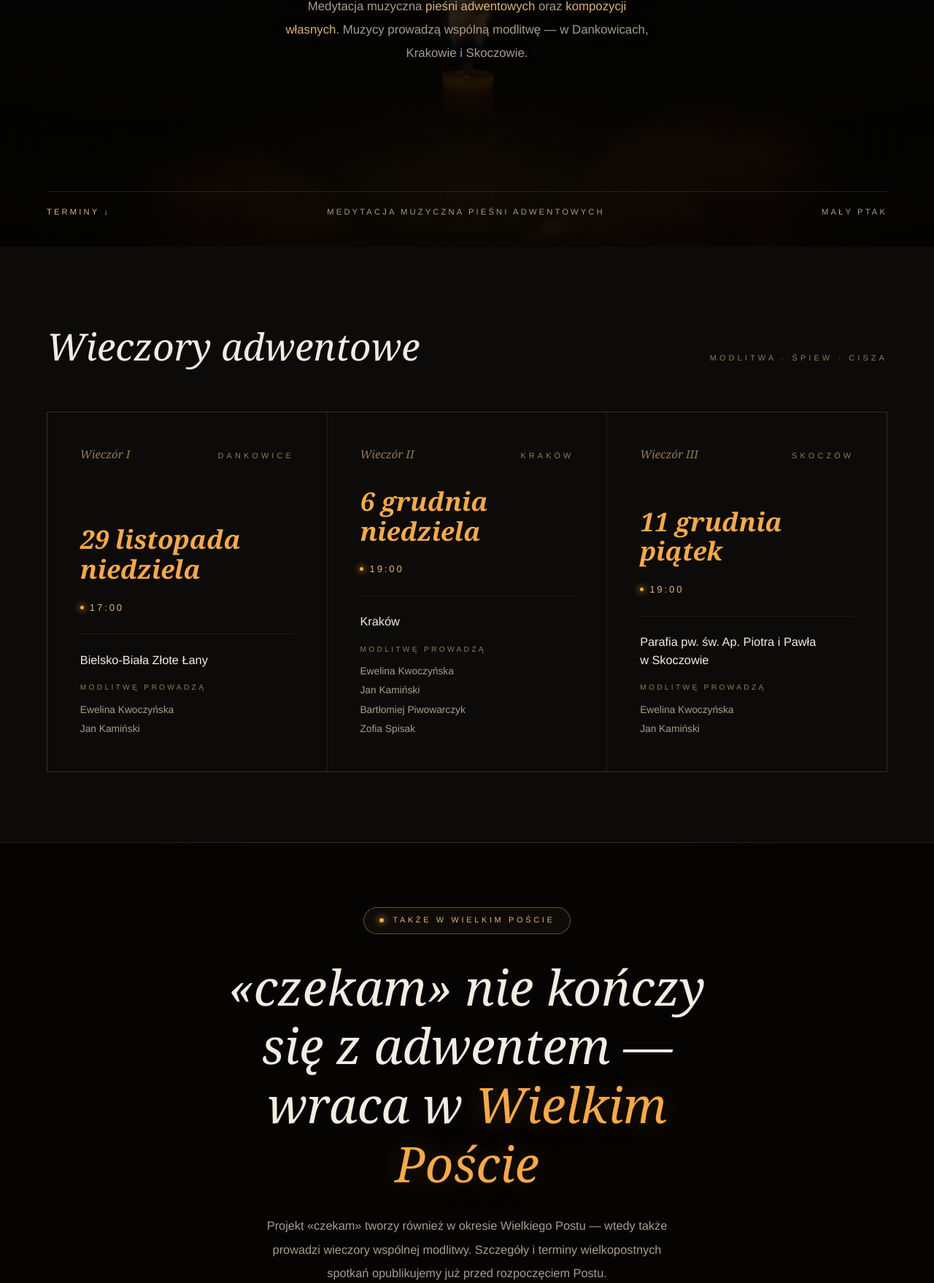
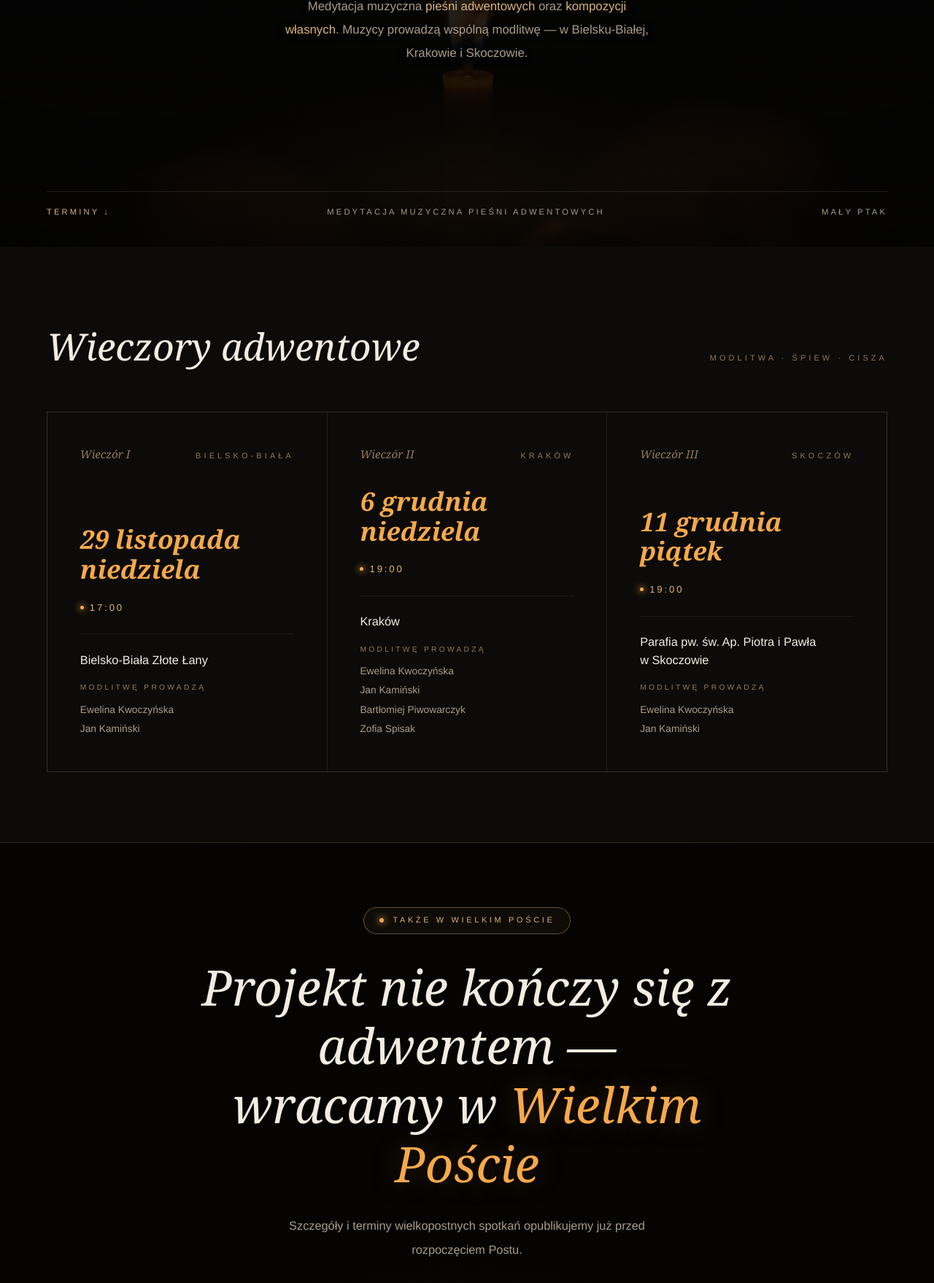
Before and after one commit to jkaminski677/czekam, a plain HTML site: page index.html in a window 1280 px wide. Shown: the part 462-2220 px from the top of the page at 73% size. Drawn offline with Linux system fonts and the light colour scheme.

Commit message:
second commit

```diff
--- a/index.html
+++ b/index.html
@@ -496,13 +496,13 @@
   </div>
 
   <div class="hero-main">
-    <p class="hero-kicker label">Wieczory wspólnej modlitwy</p>
+    <p class="hero-kicker label">Wieczory muzyczno-kontemplatywne</p>
     <h1 class="hero-title">czekam</h1>
     <p class="hero-sub">
       Medytacja muzyczna <strong>pieśni adwentowych</strong>
       oraz <strong>kompozycji własnych</strong>.
       Muzycy prowadzą wspólną modlitwę —
-      w Dankowicach, Krakowie i Skoczowie.
+      w Bielsku-Białej, Krakowie i Skoczowie.
     </p>
   </div>
 
@@ -528,7 +528,7 @@
       <article class="event">
         <div class="event-top">
           <p class="num">Wieczór I</p>
-          <p class="label">Dankowice</p>
+          <p class="label">Bielsko-Biała</p>
         </div>
         <h3 class="event-date">29 listopada<br>niedziela</h3>
         <p class="event-time">17:00</p>
@@ -572,12 +572,11 @@
 <section class="lent" id="wielki-post">
   <p class="lent-badge">Także w Wielkim Poście</p>
   <h2 class="lent-title">
-    «czekam» nie kończy się z adwentem —<br>
-    wraca w <em>Wielkim Poście</em>
+    Projekt nie kończy się z adwentem —<br>
+    wracamy w <em>Wielkim Poście</em>
   </h2>
   <p class="lent-text">
-    Projekt «czekam» tworzy również w okresie Wielkiego Postu — wtedy także
-    prowadzi wieczory wspólnej modlitwy. Szczegóły i terminy wielkopostnych
+    Szczegóły i terminy wielkopostnych
     spotkań opublikujemy już przed rozpoczęciem Postu.
   </p>
   <p class="lent-soon">Terminy wkrótce</p>
```
